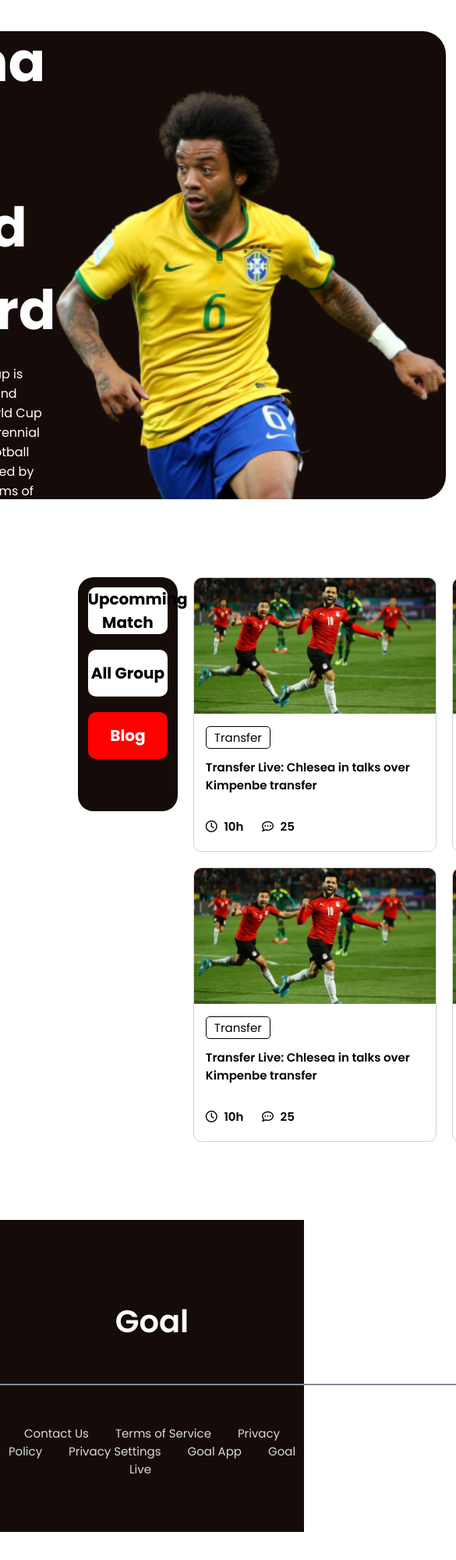
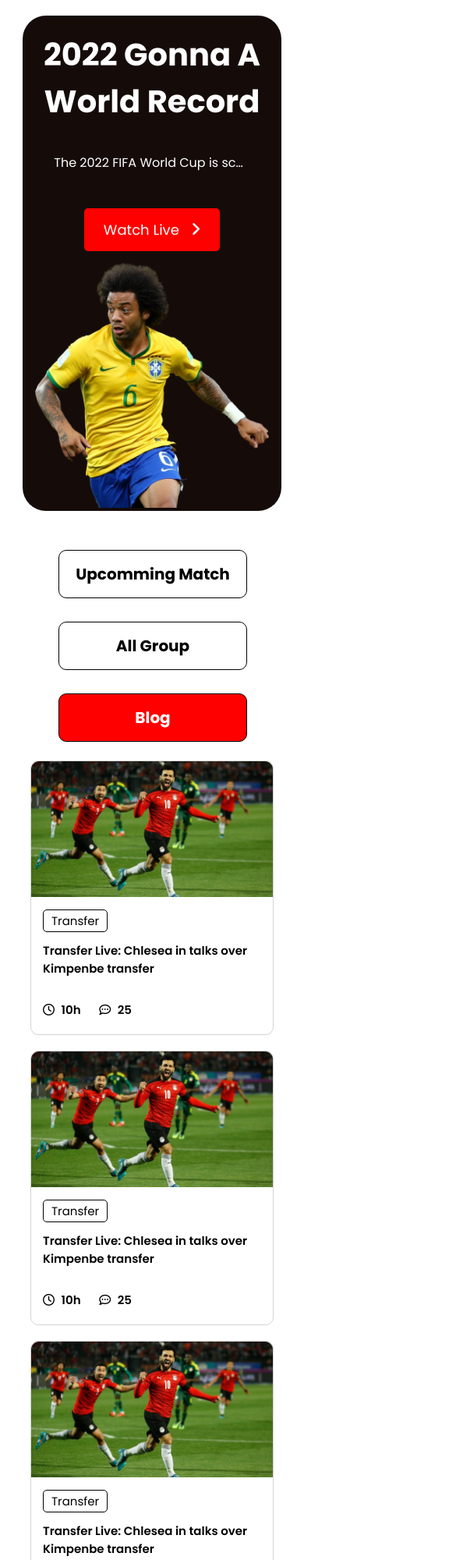
Before and after one commit to antudas22/worldcup-2022, a plain HTML site: page index.html in a window 390 px wide. Shown: the top 2000 px of the page at 78% size, 585 px wide, since content can reach past the window. Before the commit the page ends 1964 px from the top, so only its background shows below. Drawn offline with Linux system fonts and the light colour scheme.

Commit message:
mobile media complete

```diff
--- a/index.html
+++ b/index.html
@@ -4,7 +4,7 @@
     <meta charset="UTF-8">
     <meta http-equiv="X-UA-Compatible" content="IE=edge">
     <meta name="viewport" content="width=device-width, initial-scale=1.0">
-    <title>Document</title>
+    <title>WorldCup-2022</title>
 
           <!---------- Style Sheets ---------->
     <link rel="stylesheet" href="styles/style.css">
@@ -24,7 +24,9 @@
         <section class="top-banner">
             <div class="banner-text">
                 <h1>2022 Gonna A World Record</h1>
-                <p>The 2022 FIFA World Cup is scheduled to be the 22nd running of the FIFA World Cup competition, the quadrennial international men's football championship contested by the senior national teams of the member associations of FIFA.</p>
+                <div class="banner-description">
+                    <p title="The 2022 FIFA World Cup is scheduled to be the 22nd running of the FIFA World Cup competition.">The 2022 FIFA World Cup is scheduled to be the 22nd running of the FIFA World Cup competition.</p>
+                </div>
                 <a href="">Watch Live <i class="fa-solid fa-angle-right"></i></a>
             </div>
             <div class="banner-img">
@@ -32,7 +34,7 @@
             </div>
         </section>
     </header>
-        <!---------- Container Section ---------->
+        <!---------- Main Section ---------->
     <main>
         <!---------- Category Box ---------->
         <div class="category-box">
@@ -106,15 +108,17 @@
     </main>
 
         <!---------- Footer Section ---------->
-    <footer>
-        <h2>Goal</h2>
-        <hr>
-        <a href="">Contact Us</a>
-        <a href="">Terms of Service</a>
-        <a href="">Privacy Policy</a>
-        <a href="">Privacy Settings</a>
-        <a href="">Goal App</a>
-        <a href="">Goal Live</a>
+    <footer class="footer">
+        <h2 class="goal" >Goal</h2>
+        <hr class="hline">
+        <div class="footer-links">
+            <div><a href="">Contact Us</a></div>
+            <div><a href="">Terms of Service</a></div>
+            <div><a href="">Privacy Policy</a></div>
+            <div><a href="">Privacy Settings</a></div>
+            <div><a href="">Goal App</a></div>
+            <div><a href="">Goal App</a></div>
+        </div>
     </footer>
 </body>
 </html>
--- a/styles/style.css
+++ b/styles/style.css
@@ -7,10 +7,10 @@ header{
     justify-content: center;
 }
 .top-banner{
-    width: 1300px;
-    height: 600px;
+    width: 85%;
+    height: 700px;
     border-radius: 30px;
-    margin-top: 40px;
+    margin-top: 20px;
     display: flex;
     background-color: #150C0A;
     justify-content: center;
@@ -18,11 +18,12 @@ header{
 }
 .banner-text{
     margin-left: 7%;
+
 }
 .banner-text h1{
     color: white;
     font-family: 'Poppins', sans-serif;
-    font-size: 70px;
+    font-size: 50px;
     margin: 0;
 
 }
@@ -45,11 +46,14 @@ header{
     font-size: 20px;
 }
 .banner-img{
-    margin-right: 7%;
+    margin-right: ;
     margin-top: 77px;
 }
+.banner-img img{
+    width: 595px;
+}
 
-/************** Container **************/
+/************** Main **************/
 main{
     margin-top: 100px;
     display: flex;
@@ -71,9 +75,10 @@ main{
     text-align: center;
     background-color: white;
     margin-top: 10%;
-    margin-left: 10%;
+    margin-left: 30px;
+    margin-right: 30px;
     border-radius: 10px;
-    width: 80%;
+    width: 240px;
     height: 20%;
     margin-bottom: 20px;
 }
@@ -163,27 +168,102 @@ main{
     font-family: 'Poppins', sans-serif;
     font-size: 17px;
 }
+
+/************** Media Query for Mobile Device **************/
+@media only screen and (max-width: 688px) {
+    header{
+        width: 100%;
+    }
+    .top-banner{
+        height: 100%;
+        flex-direction: column;
+    }
+    .top-banner .banner-text, .banner-description{
+        text-align: center;
+        margin: 20px 20px;
+    }
+    .banner-text h1{
+        font-size: 40px;
+    }
+    .banner-description{
+        width: 250px;
+        overflow: hidden;
+    }
+    .banner-description p{
+        white-space: nowrap;
+        overflow: hidden;
+        text-overflow: ellipsis;
+    }
+    .banner-img img{
+        width: 300px;
+        margin-top: -70px;
+
+    }
+    main{
+        flex-direction: column;
+        margin-top: 0;
+    }
+    .category-box{
+        margin-left: 45px;
+        margin-top: 20px;
+        background-color: white;
+    }
+    .category{
+        border: 1px solid black;
+    }
+    .blogs{
+        grid-template-columns: repeat(1, 1fr);
+        justify-items: center;
+    }
+    .foote{
+        height: 500px;
+    }
+    .footer .goal{
+        padding-top: 20px;
+        margin: 0;
+    }
+    .footer .hline{
+        width: 300px;
+        margin-top: 20px;
+        margin-bottom: 20px;
+    }
+    .footer div{
+        flex-direction: column;
+        margin-bottom: 20px;
+    }
+    .footer div a{
+        margin-right: 0;
+    }
+}
+
+/************** Media Query for Tablet **************/
+
+
 /************** Footer **************/
-footer{
+.footer{
     background-color: #150C0A;
     height: 400px;
     text-align: center;
     margin-top: 100px;
 }
-footer h2{
+.footer h2{
     font-family: 'Poppins', sans-serif;
     font-size: 40px;
     font-weight: 600;
     color: white;
     padding-top: 100px;
 }
-footer hr{
+.footer hr{
     border: 0.1px solid #808B96;
     width: 1200px;
     margin-top: 50px;
     margin-bottom: 50px;
 }
-footer a{
+.footer-links{
+    display: flex;
+    justify-content: center;
+}
+.footer-links a{
     font-family: 'Poppins', sans-serif;
     font-size: 15px;
     text-decoration: none;
```
Also changed, not shown: upcoming-match.html (+1 -1 lines).
